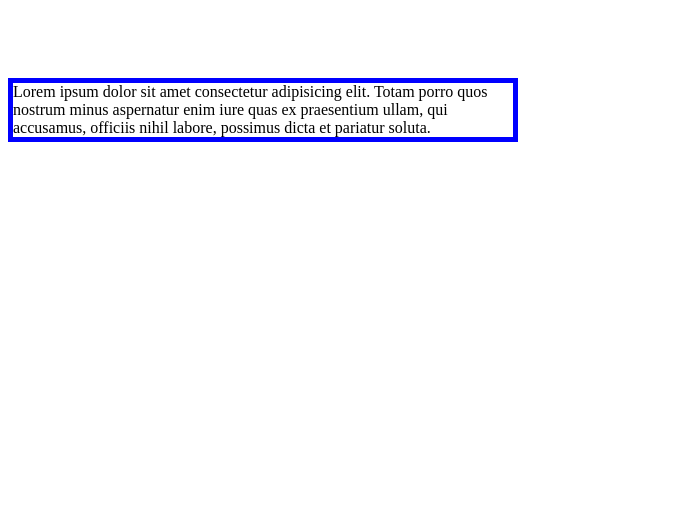
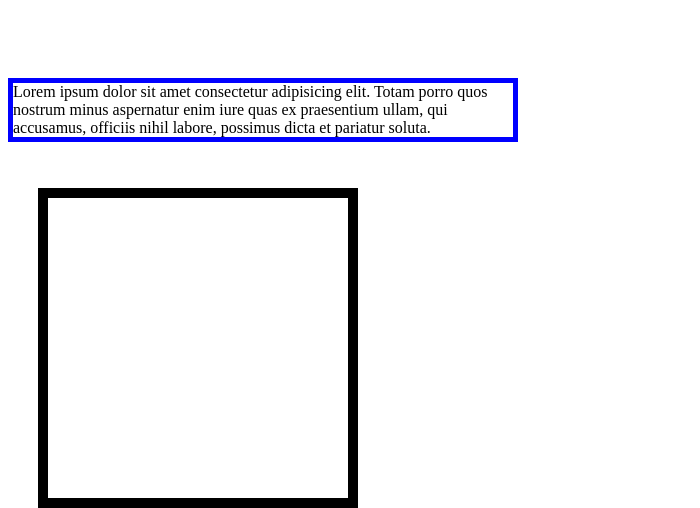
Before and after one commit to Ardison-Gardner/CSS201, a plain HTML site: page index.html in a window 1280 px wide. Shown: the part 644-1152 px from the top of the page, without its empty margins (0-700 px from the left). Before the commit the page ends 810 px from the top, so only its background shows below. Drawn offline with Linux system fonts and the light colour scheme.

Commit message:
Relative positioning.

```diff
--- a/css/style.css
+++ b/css/style.css
@@ -24,3 +24,11 @@ h1{
   min-width: 450px;
   max-width: 500px;
 }
+#lesson121 {
+  width: 300px;
+  height: 300px;
+  border: 10px solid black;
+  position: relative;
+  top: 30px;
+  left: 30px;
+}
--- a/index.html
+++ b/index.html
@@ -13,5 +13,7 @@
     <p id="lesson118">Hello, world!</p>
     <br>
     <p id="lesson119">Lorem ipsum dolor sit amet consectetur adipisicing elit. Totam porro quos nostrum minus aspernatur enim iure quas ex praesentium ullam, qui accusamus, officiis nihil labore, possimus dicta et pariatur soluta.</p>
+    <br>
+    <div id="lesson121"></div>
   </body>
 </html>
```
